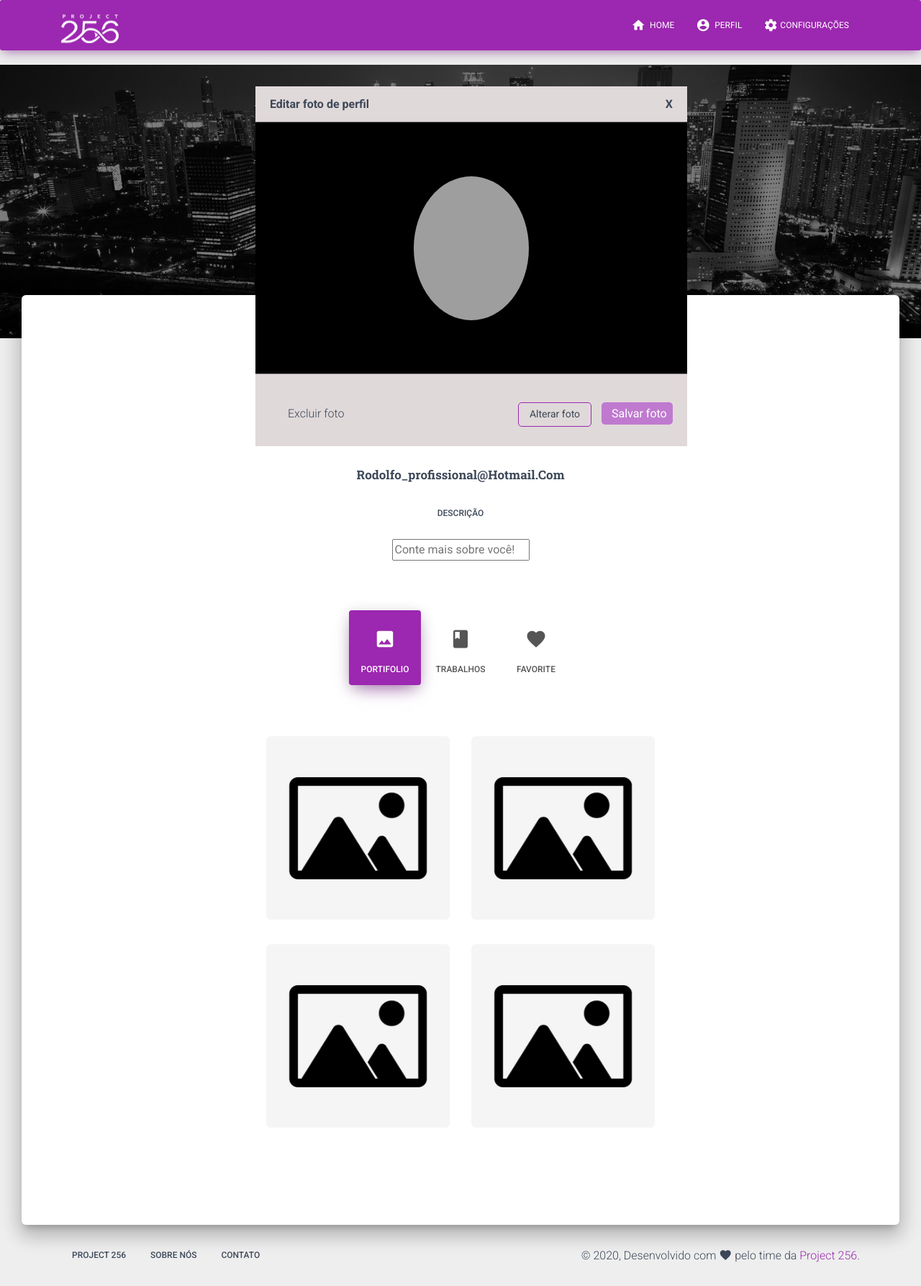
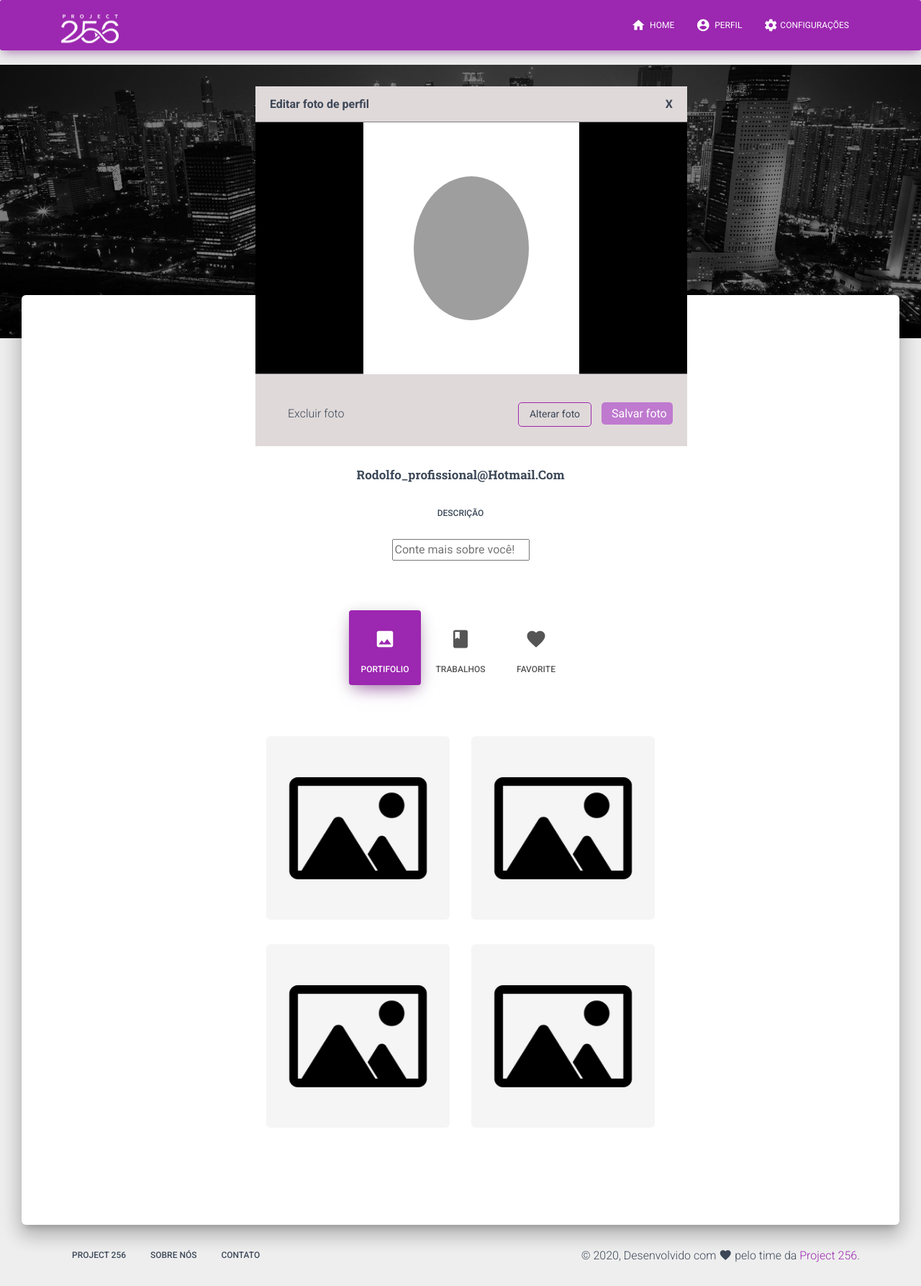
Before and after one commit to project256/sistema-cadastro-usuarios, a PHP site: page /perfil.php in a window 1280 px wide. Shown: the whole page at 72% size. Run offline with PHP 8.4, Linux system fonts and the light colour scheme; a user stored in the database is signed in; some libraries are stand-ins or nearby versions; grey boxes are pictures that could not be loaded.

Commit message:
CSS da div fotoEscolhida movida para perfil.css #7
A div de id 'fotoEscolhida' é o background branco atrás da foto de
perfil carregada no sitema de atualização de foto de usuário.

```diff
--- a/assets/css/perfil.css
+++ b/assets/css/perfil.css
@@ -92,3 +92,10 @@ input[type='submit']{
 #salvar:hover{
 	background-color:#9E4DB0;
 }
+
+#fotoEscolhida{
+	height:350px;
+	margin:0px 150px 0px 150px;
+	padding-top:175px;
+	background-color: white;
+}
--- a/perfil.php
+++ b/perfil.php
@@ -118,7 +118,7 @@ if($idIsNotSet && $userIsNotLogged){
 			<div id="botaoFechar" style="float:right;cursor:pointer;"><b>X</b></div>
 		</div>
 		<div style="height:350px;border-bottom:1px solid gray;background-color:black;color:white;">
-			<div id="fotoEscolhida" style="height:350px;margin:0px 100px 0px 100px; padding-top:175px;">
+			<div id="fotoEscolhida">
 				<img <?php echo "src=./assets/userImages/$FOTO"; ?> alt="Circle Image" style="height:200px;width:200px;" class="rounded-circle">
 			</div>
 		</div>
```
